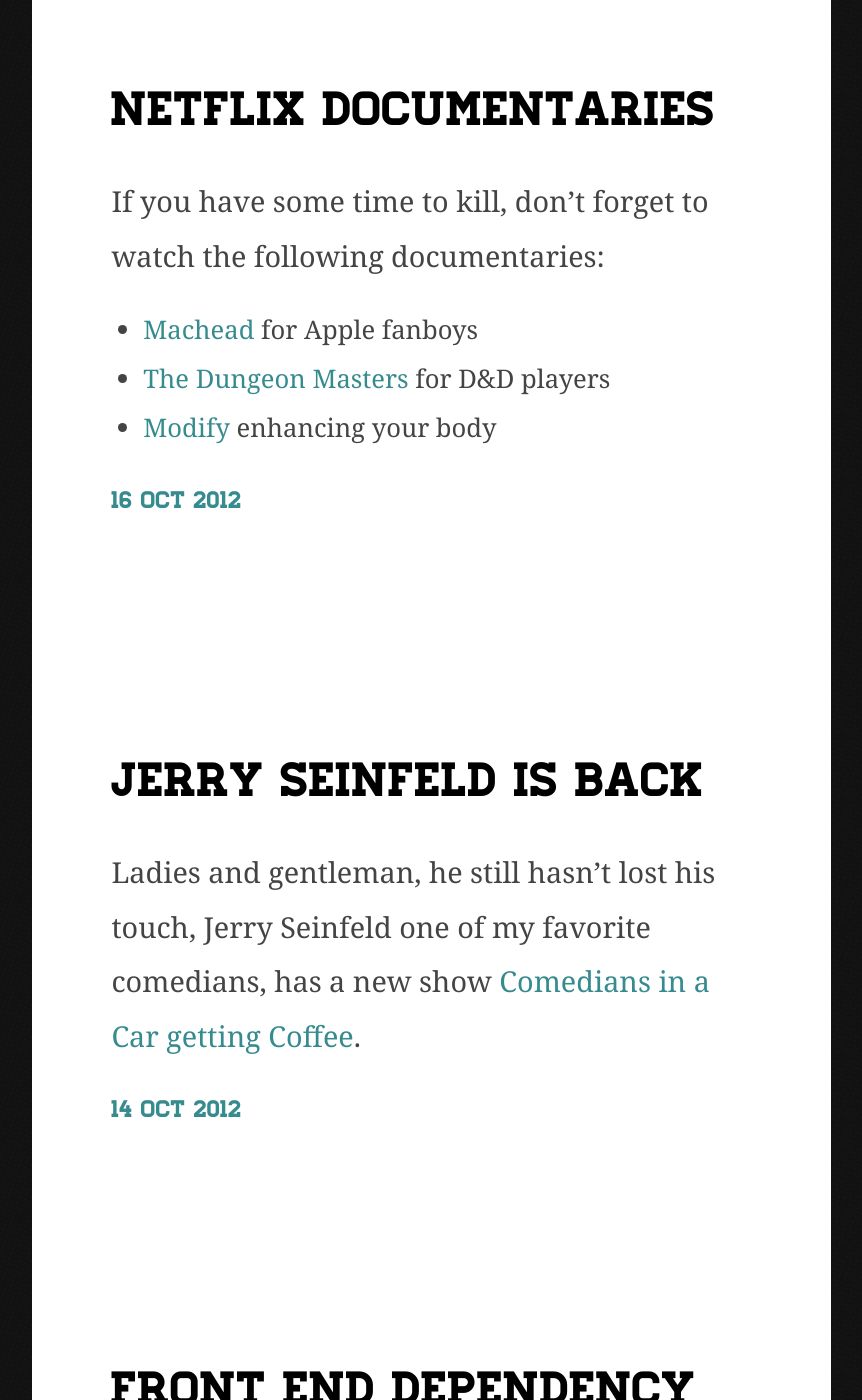
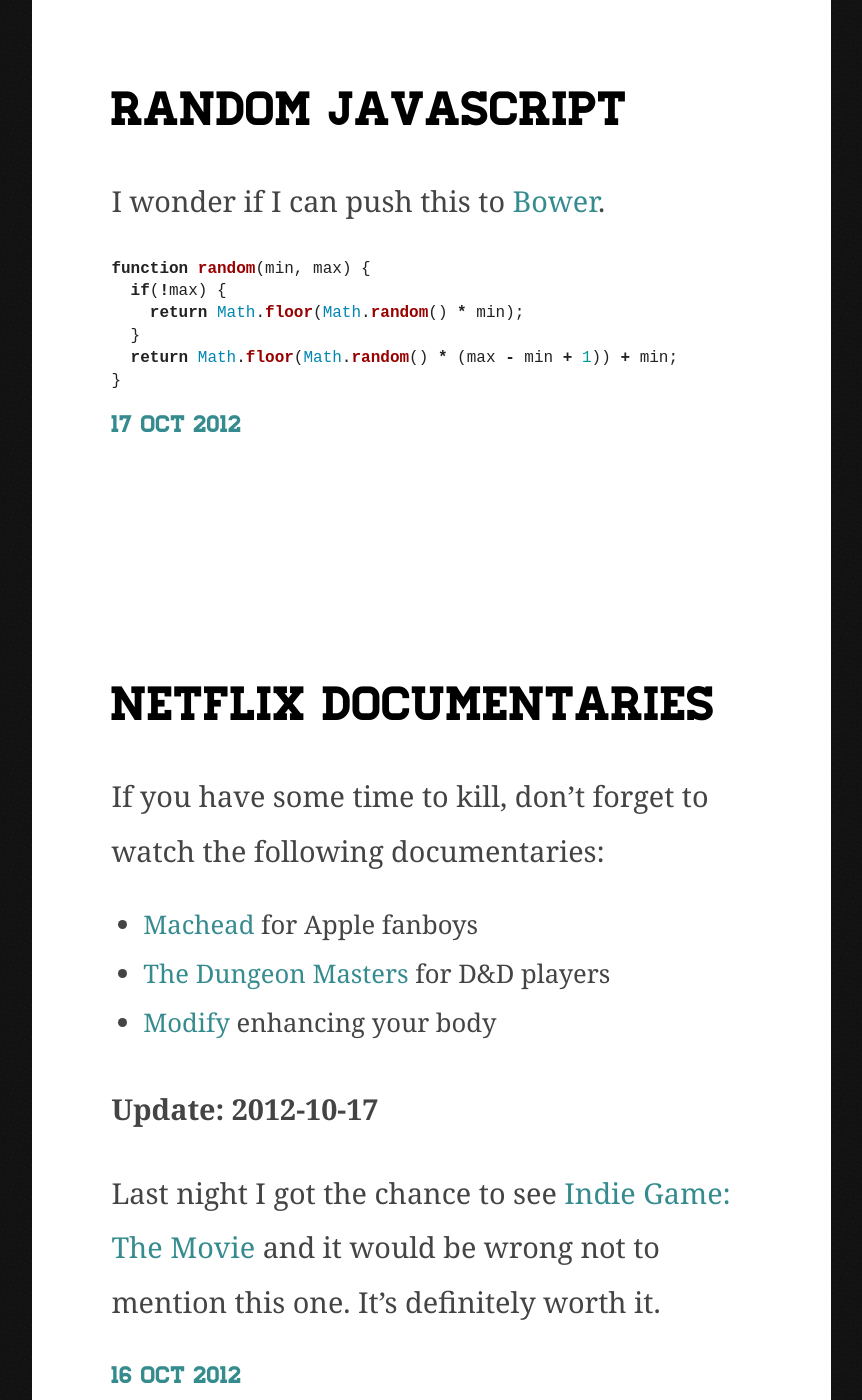
Before and after one commit to rodolfocaldeira/rodolfocaldeira.github.com, a Jekyll site: the page built from index.html, in a window 1280 px wide and 1400 px high, scrolled down 668 px. Shown: the whole window, without its empty margins (209-1071 px from the left). Built offline with Jekyll 4.4.1, drawn with Linux system fonts in a browser that asks for light colours.

Commit message:
Added a new post: Random JavaScript.

```diff
--- a/_posts/2012-10-16-netflix-documentaries.markdown
+++ b/_posts/2012-10-16-netflix-documentaries.markdown
@@ -8,3 +8,7 @@
 - [Machead](http://www.imdb.com/title/tt1379667/) for Apple fanboys
 - [The Dungeon Masters](http://www.imdb.com/title/tt0988086/) for D&D players
 - [Modify](http://www.imdb.com/title/tt0455980/) enhancing your body
+
+**Update: 2012-10-17**
+
+Last night I got the chance to see [Indie Game: The Movie](http://buy.indiegamethemovie.com/) and it would be wrong not to mention this one. It's definitely worth it.
--- /dev/null
+++ b/_posts/2012-10-17-random-javascript.md
@@ -0,0 +1,15 @@
+---
+layout: post
+title: Random JavaScript
+---
+
+I wonder if I can push this to [Bower](http://twitter.github.com/bower/).
+
+{% highlight javascript %}
+function random(min, max) {
+  if(!max) {
+    return Math.floor(Math.random() * min);
+  }
+  return Math.floor(Math.random() * (max - min + 1)) + min;
+}
+{% endhighlight %}
```
